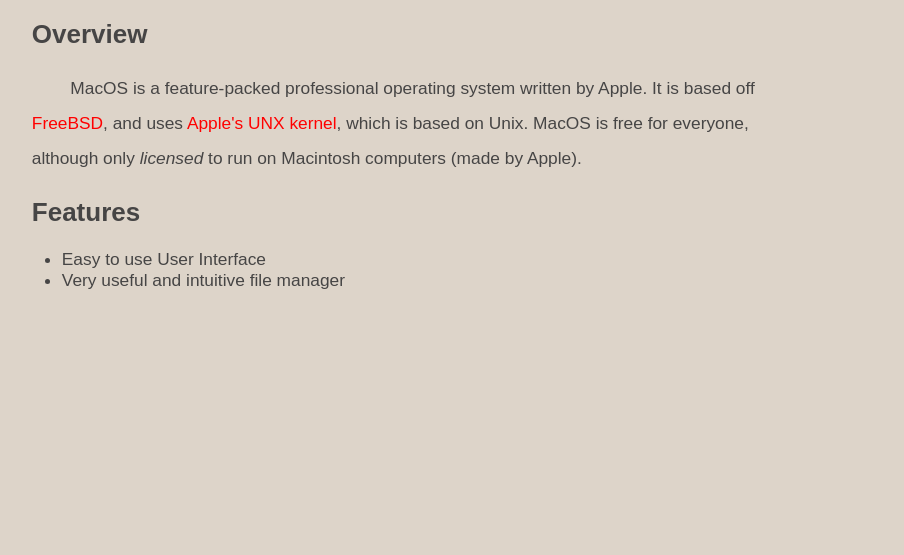
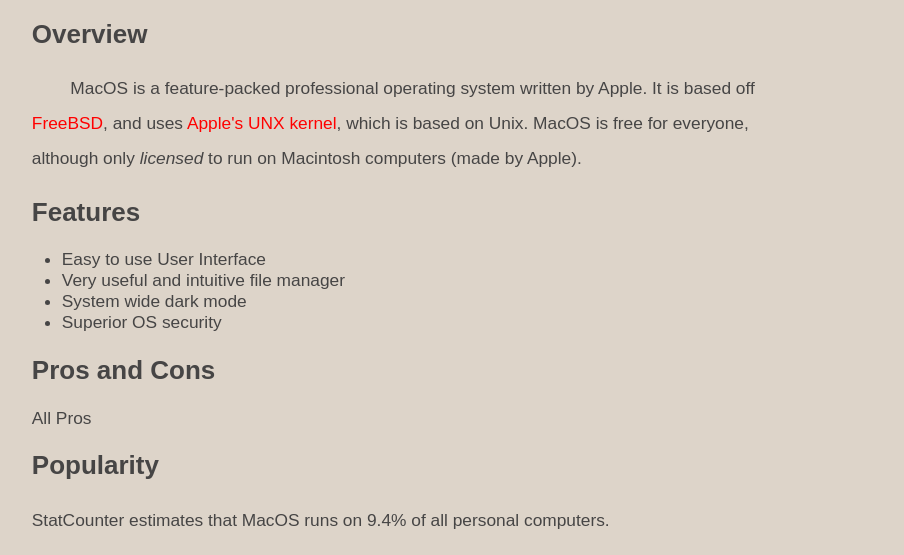
Before and after one commit to noahbroyles/broylendUcWebsite, a plain HTML site: page midterm/macos.html in a window 1280 px wide. Shown: the part 611-1166 px from the top of the page, without its empty margins (229-1133 px from the left). Before the commit the page ends 920 px from the top, so only its background shows below. Drawn offline with Linux system fonts and the light colour scheme.

Commit message:
Adding content

```diff
--- a/midterm/macos.html
+++ b/midterm/macos.html
@@ -38,7 +38,17 @@
         <ul class="circle">
             <li>Easy to use User Interface</li>
             <li>Very useful and intuitive file manager</li>
+            <li>System wide dark mode</li>
+            <li>Superior OS security</li>
         </ul>
+
+        <h2>Pros and Cons</h2>
+        <ul>
+            <li>All Pros</li>
+        </ul>
+
+        <h2>Popularity</h2>
+        <p>StatCounter estimates that MacOS runs on 9.4% of all personal computers. </p>
     </main>
 </body>
 </html>
```
